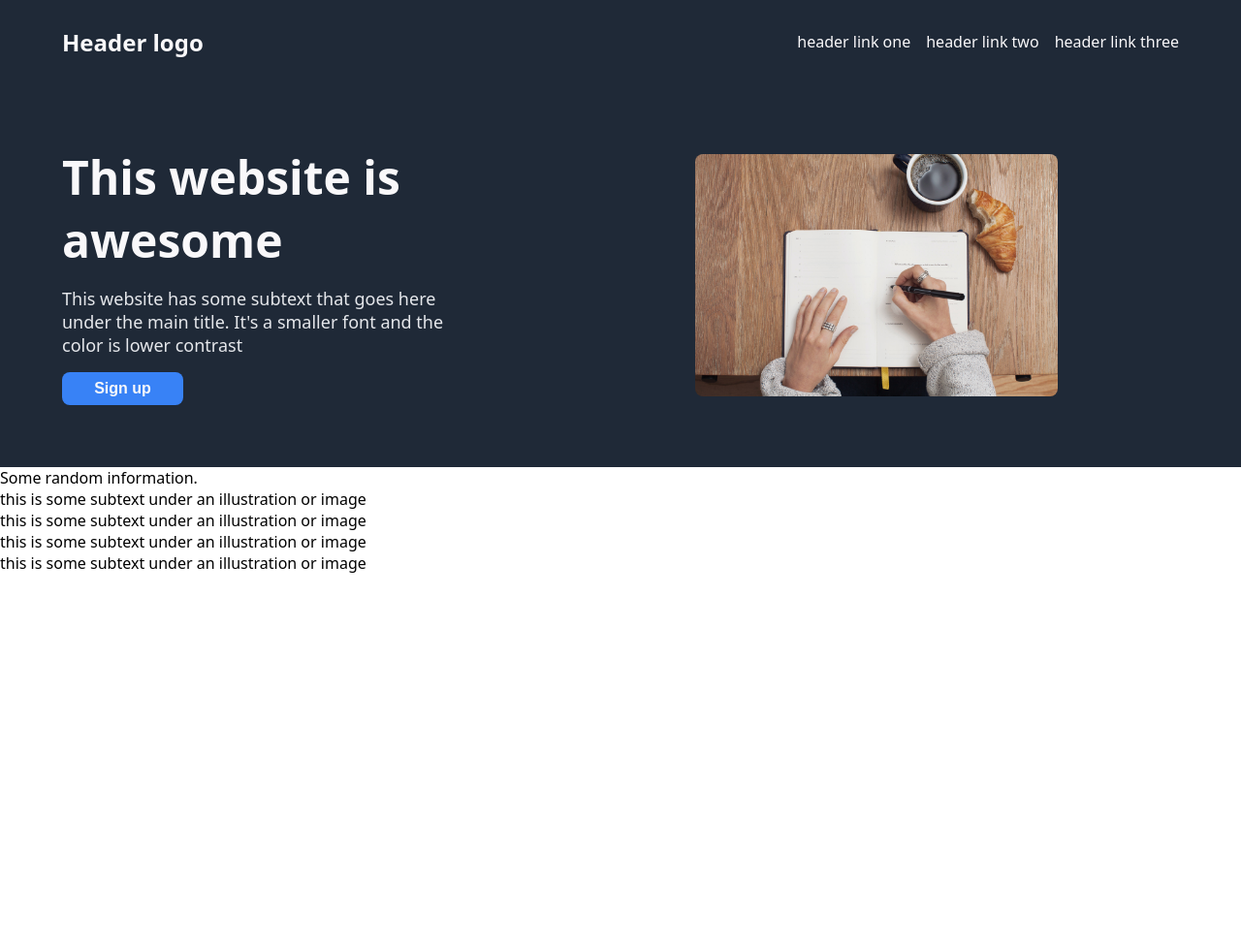
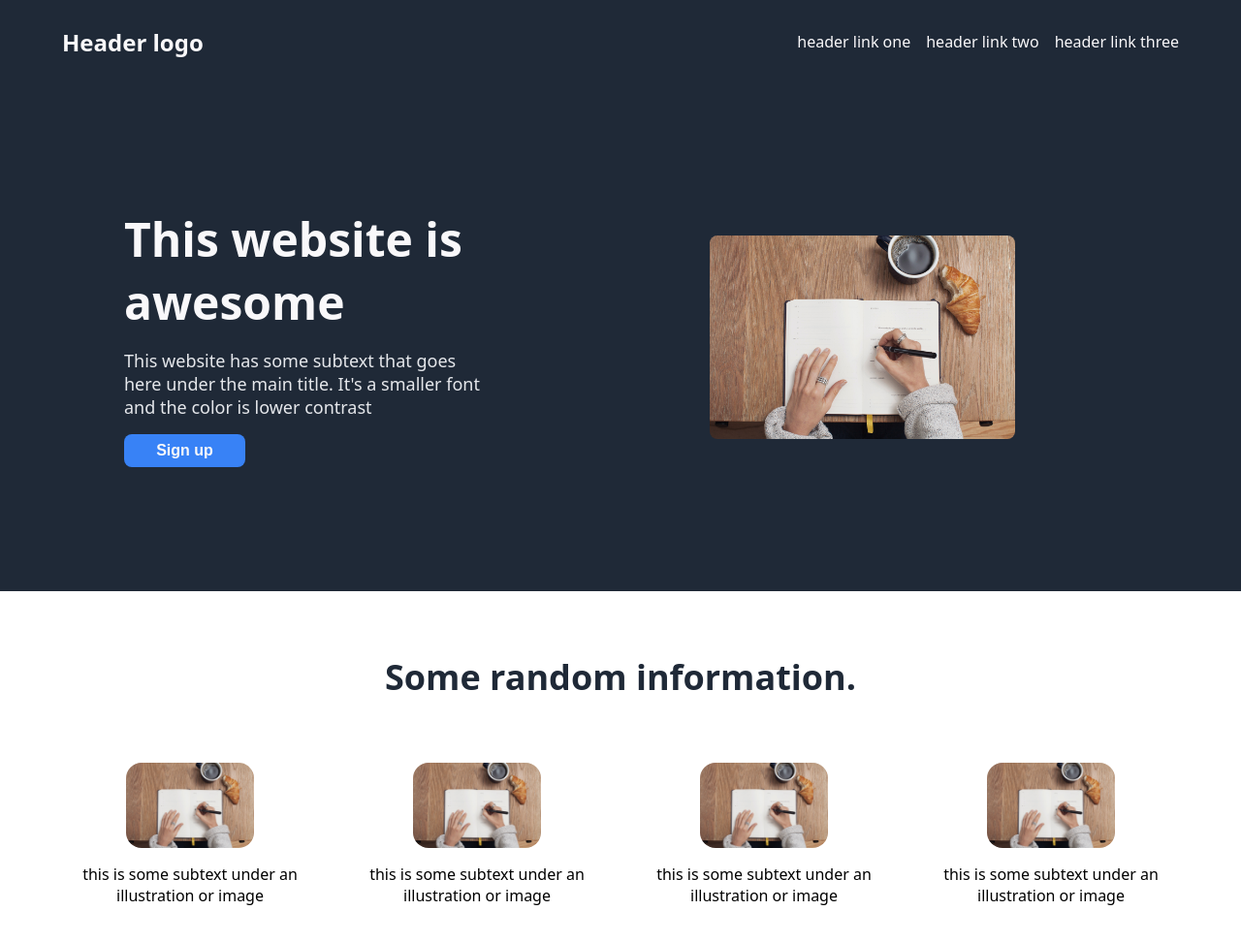
Before and after one commit to Fritz-Calimag/landing-page, a plain HTML site: page index.html in a window 1280 px wide. Shown: the whole page at 97% size. Before the commit the page ends 800 px from the top, so only its background shows below. Drawn offline with Linux system fonts and the light colour scheme.

Commit message:
update the styling of information section
Updated the styling of the information section to make it look
cleaner and closer to the design.

```diff
--- a/index.html
+++ b/index.html
@@ -42,35 +42,43 @@
         </div>
     </div>
 
-    <div class="information-container">
-        <div class="information-header">
+    <div class="info-container">
+        <div class="info-header">
             Some random information.
         </div>
 
-        <div class="information-list">
+        <div class="info-list">
             <div class="content-block">
-                <div class="square"></div>
+                <div class="info-img">
+                    <img src="../landing-page/img/hero-image.jpg" alt="This is a placeholder for an image">
+                </div>
                 <div class="info-subtext">
                     this is some subtext under an illustration or image
                 </div>
             </div>
 
             <div class="content-block">
-                <div class="square"></div>
+                <div class="info-img">
+                    <img src="../landing-page/img/hero-image.jpg" alt="This is a placeholder for an image">
+                </div>
                 <div class="info-subtext">
                     this is some subtext under an illustration or image
                 </div>
             </div>
 
             <div class="content-block">
-                <div class="square"></div>
+                <div class="info-img">
+                    <img src="../landing-page/img/hero-image.jpg" alt="This is a placeholder for an image">
+                </div>
                 <div class="info-subtext">
                     this is some subtext under an illustration or image
                 </div>
             </div>
 
             <div class="content-block">
-                <div class="square"></div>
+                <div class="info-img">
+                    <img src="../landing-page/img/hero-image.jpg" alt="This is a placeholder for an image">
+                </div>
                 <div class="info-subtext">
                     this is some subtext under an illustration or image
                 </div>
--- a/style.css
+++ b/style.css
@@ -39,7 +39,7 @@ body {
     display: flex;
     justify-content: center;
     background-color: #1F2937;
-    padding: 64px;
+    padding: 128px;
 }
 
 .hero-button {
@@ -74,7 +74,7 @@ body {
     width: 75%;
 }
 
-.right-hero {
+.right-hero, .info-img {
     display: flex;
     flex: 1 1 auto;
     justify-content: center;
@@ -88,3 +88,48 @@ body {
     /* width: 800px;
     height: 400px; */
 }
+
+.info-container {
+    display: flex;
+    flex-direction: column;
+    justify-content: center;
+    align-items: center;
+    background-color: #FFFF;
+    padding: 64px;
+}
+
+.info-header {
+    color:#1F2937;
+    font-size: 36px;
+    font-weight: bolder;
+    padding-bottom: 64px;
+}
+
+
+.info-list {
+    display: flex;
+    justify-content: center;
+    align-items: center;
+    gap: 32px;
+}
+
+.content-block {
+    display: flex;
+    justify-content: center;
+    align-items: center;
+    gap: 16px;
+    flex-direction: column;
+    flex-wrap: wrap;
+    width: fit-content;
+}
+
+.info-img img {
+    max-width: 50%;
+    border-radius: 16px;
+    flex: 1 1 auto;
+}
+
+.info-subtext {
+    flex: 1 1 auto;
+    text-align: center;
+}
```
